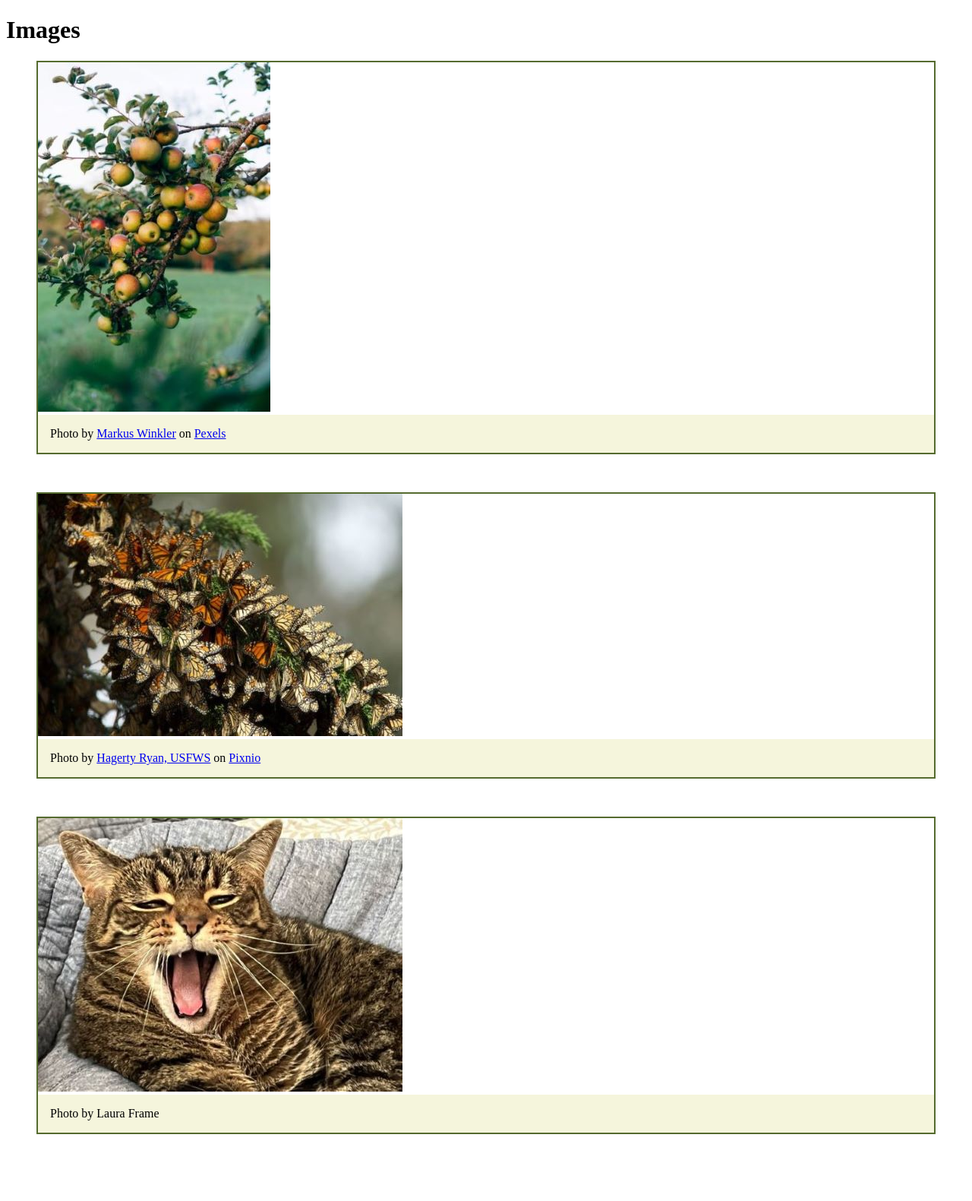
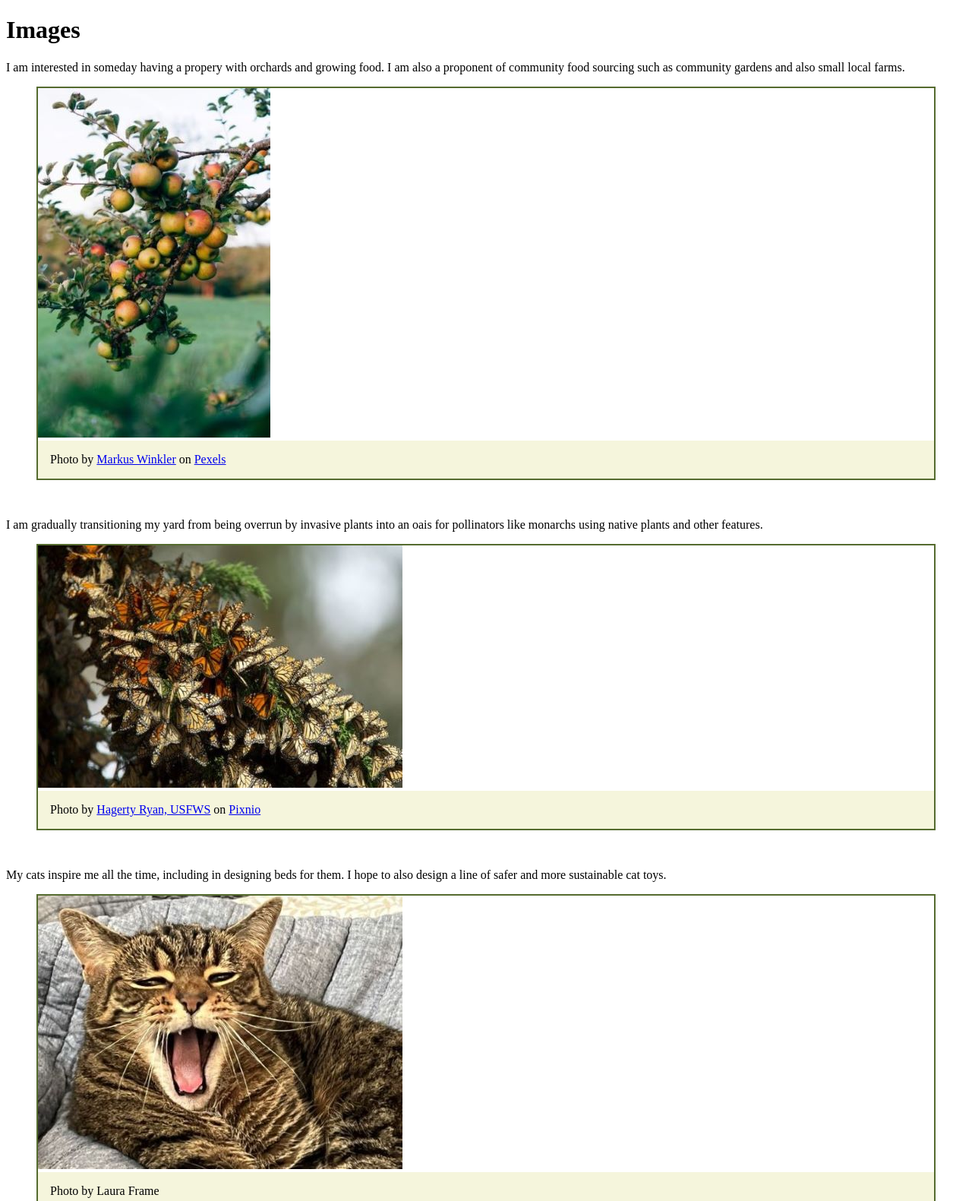
Before and after one commit to L-Frame/L-Frame.github.io, a plain HTML site: page exercises/exercise4.html in a window 1280 px wide. Shown: the top 1581 px of the page at 76% size. Before the commit the page ends 1509 px from the top, so only its background shows below. Drawn offline with Linux system fonts and the light colour scheme.

Commit message:
Add files via upload

```diff
--- a/exercises/exercise4.html
+++ b/exercises/exercise4.html
@@ -20,16 +20,20 @@
     <body>
         <h1>Images</h1>
     <main>
+            <p>I am interested in someday having a propery with orchards and growing food. I am also a proponent of community food sourcing such as community gardens and also small local farms. </p>
+
     <figure>
         <img src="../images/apple-tree-pexels.jpg" alt="apple tree branch full with green leaves and ripe apples">
         <figcaption>Photo by <a href="https://www.pexels.com/photo/an-apple-tree-with-green-leaves-and-ripe-apples-18510468/">Markus Winkler</a> on <a href="https://pexels.com/">Pexels</a></figcaption>
     </figure>
     <br>
+            <p>I am gradually transitioning my yard from being overrun by invasive plants into an oais for pollinators like monarchs using native plants and other features.</p>
     <figure>
         <img src="../images/monarchs-pixnio.jpg" alt="monarch butterflies roosting on tree">
         <figcaption>Photo by <a href="https://pixnio.com/fauna-animals/insects-and-bugs/butterflies-and-moths-pictures/monarch-butterfly/monarch-butterflies-migration-insects">Hagerty Ryan, USFWS</a> on <a href="https://pixnio.com/">Pixnio</a></figcaption>
     </figure>
     <br>
+            <p>My cats inspire me all the time, including in designing beds for them. I hope to also design a line of safer and more sustainable cat toys.</p>
     <figure>
         <img src="../images/cat-lilah.jpg" alt="Brown tabby cat yawns">
         <figcaption>Photo by Laura Frame</figcaption>
```
